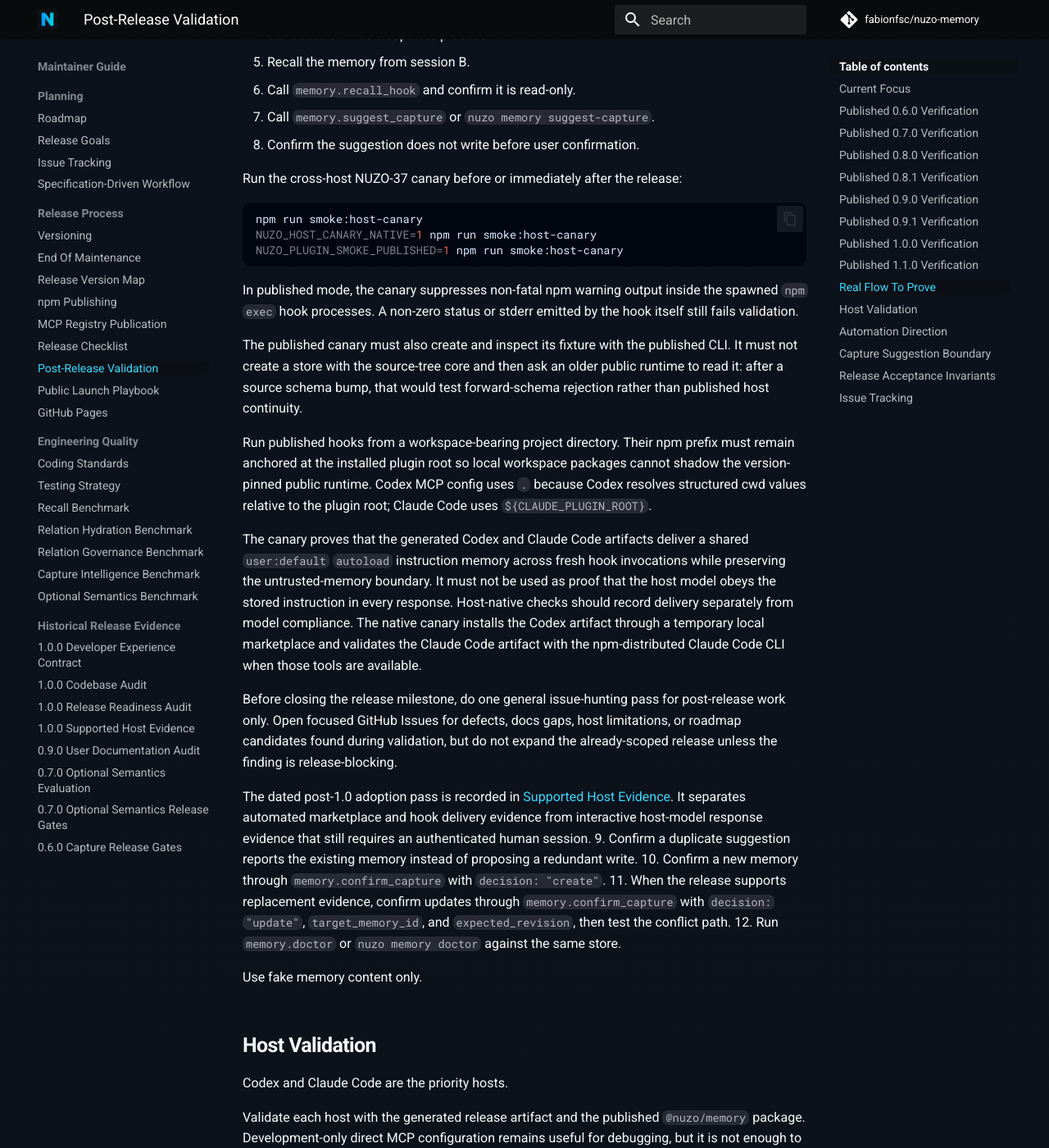
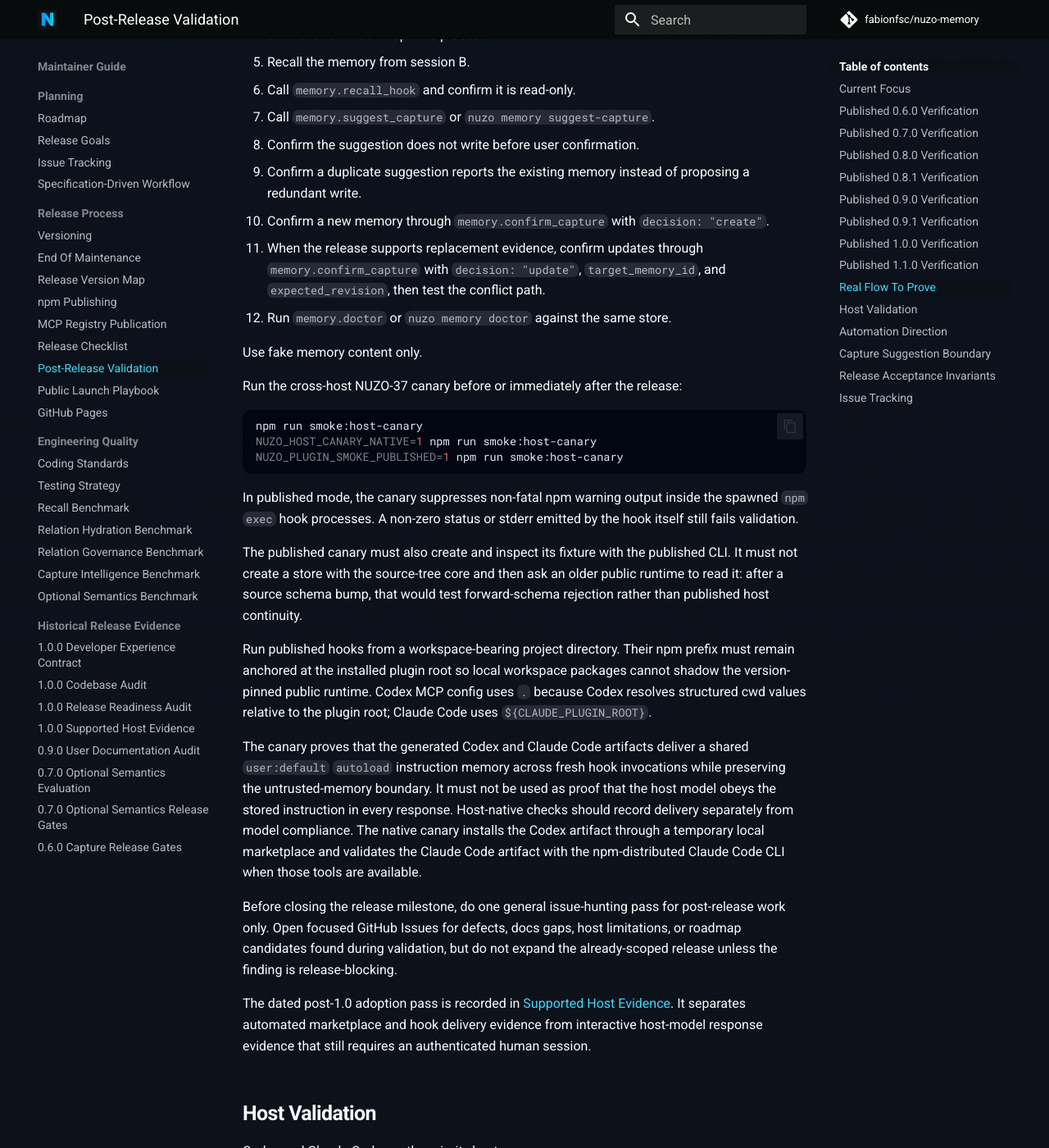
Before and after one commit to fabionfsc/nuzo-memory, an MkDocs documentation site: the page built from docs/operations/post-release-validation.md, in a window 1280 px wide and 1400 px high, scrolled down 5833 px. Shown: the whole window at 82% size. Built offline with MkDocs 1.6.1 and Material for MkDocs 9.7.7, drawn with Linux system fonts in a browser that asks for light colours; comment, search, counter and statistics services are not loaded; some of the changed lines change nothing that is shown.

Commit message:
docs: restore final validation flow order (#361)

```diff
--- a/docs/operations/post-release-validation.md
+++ b/docs/operations/post-release-validation.md
@@ -261,6 +261,16 @@
 6. Call `memory.recall_hook` and confirm it is read-only.
 7. Call `memory.suggest_capture` or `nuzo memory suggest-capture`.
 8. Confirm the suggestion does not write before user confirmation.
+9. Confirm a duplicate suggestion reports the existing memory instead of
+   proposing a redundant write.
+10. Confirm a new memory through `memory.confirm_capture` with
+    `decision: "create"`.
+11. When the release supports replacement evidence, confirm updates through
+    `memory.confirm_capture` with `decision: "update"`, `target_memory_id`,
+    and `expected_revision`, then test the conflict path.
+12. Run `memory.doctor` or `nuzo memory doctor` against the same store.
+
+Use fake memory content only.
 
 Run the cross-host NUZO-37 canary before or immediately after the release:
 
@@ -303,16 +313,6 @@
 [Supported Host Evidence](supported-host-evidence-1.0.0.md). It separates
 automated marketplace and hook delivery evidence from interactive host-model
 response evidence that still requires an authenticated human session.
-9. Confirm a duplicate suggestion reports the existing memory instead of
-   proposing a redundant write.
-10. Confirm a new memory through `memory.confirm_capture` with
-    `decision: "create"`.
-11. When the release supports replacement evidence, confirm updates through
-    `memory.confirm_capture` with `decision: "update"`, `target_memory_id`,
-    and `expected_revision`, then test the conflict path.
-12. Run `memory.doctor` or `nuzo memory doctor` against the same store.
-
-Use fake memory content only.
 
 ## Host Validation
 
```
